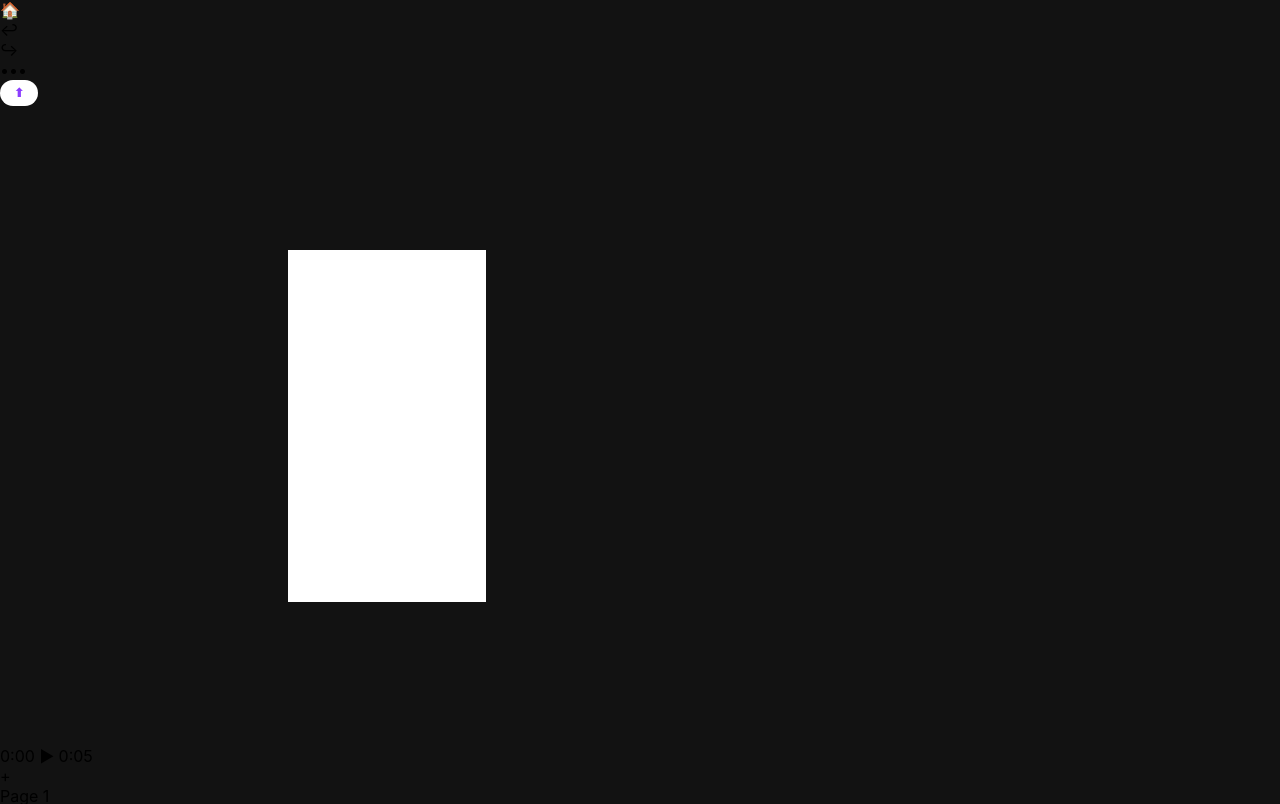
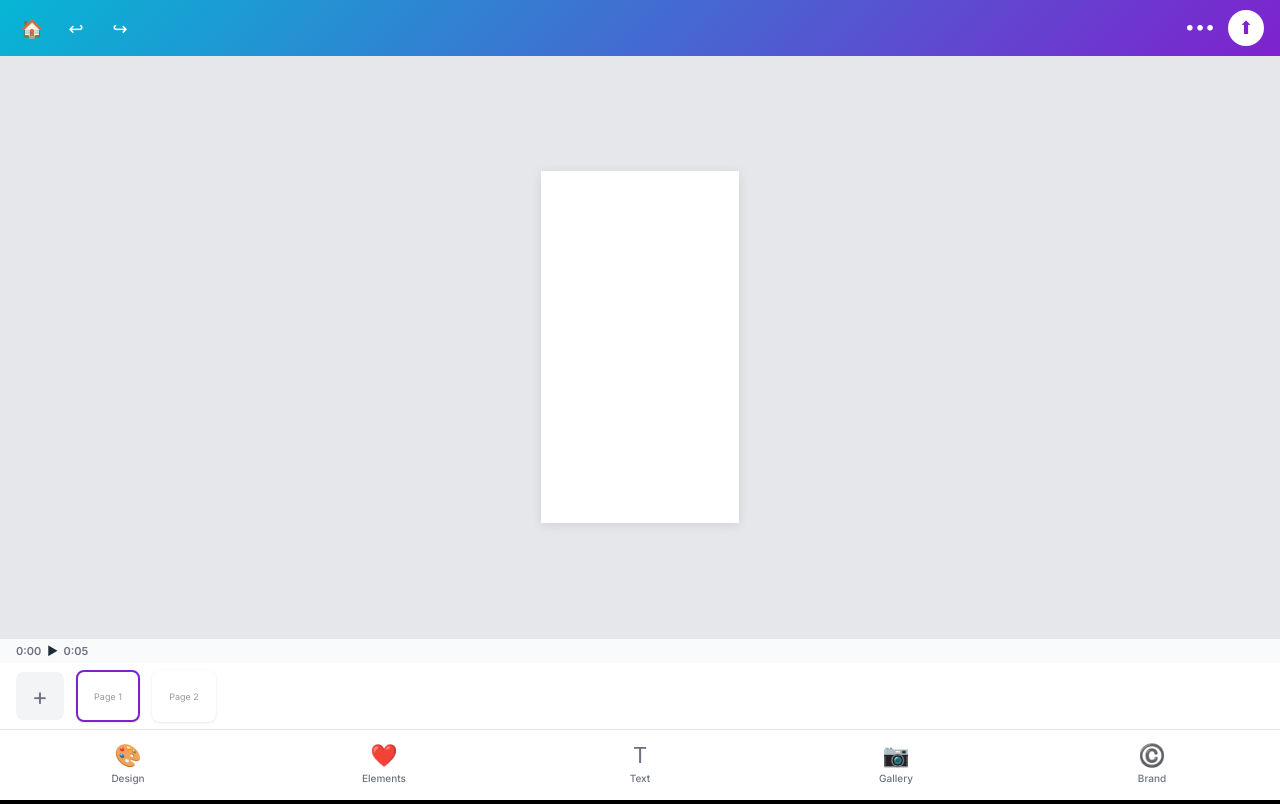
Before and after one commit to AKERA9/aknikki, a React (Create React App) app: page / in a window 1280 px wide. Shown: the top 804 px of the page. Built offline with nearby package versions, Linux system fonts and the light colour scheme.

Commit message:
Update App.css

```diff
--- a/src/App.css
+++ b/src/App.css
@@ -1,64 +1,206 @@
-:root { --purple: #8b3dff; --bg: #f2f3f5; --white: #fff; }
-body { margin: 0; font-family: 'Inter', sans-serif; background: #121212; overflow: hidden; }
+@import url('https://fonts.googleapis.com/css2?family=Inter:wght@400;500;600;700&display=swap');
 
-/* Main Mobile Container */
-.mobile-layout { display: flex; flex-direction: column; height: 100vh; background: #f4f6f8; position: relative; }
+:root {
+  --primary: #7E22CE; /* Canva Purple-ish */
+  --bg: #F3F4F6;
+  --panel-bg: #FFFFFF;
+  --text-main: #1F2937;
+  --text-light: #6B7280;
+}
+
+body { margin: 0; font-family: 'Inter', sans-serif; background: #000; overflow: hidden; }
+
+/* Main Layout - Flex Column */
+.mobile-app {
+  display: flex;
+  flex-direction: column;
+  height: 100vh;
+  background: var(--bg);
+  position: relative;
+}
 
 /* 1. Header */
-.mobile-header { height: 50px; background: linear-gradient(90deg, #7b2cbf, #9d4edd); display: flex; align-items: center; padding: 0 15px; color: white; justify-content: space-between; z-index: 10; box-shadow: 0 2px 10px rgba(0,0,0,0.1); }
-.home-btn { font-size: 20px; }
-.app-title { font-weight: 700; font-size: 16px; }
-.export-pill { background: white; color: var(--purple); border: none; padding: 6px 14px; border-radius: 20px; font-weight: 700; font-size: 12px; cursor: pointer; }
+.app-header {
+  height: 56px;
+  background: linear-gradient(135deg, #06B6D4, #7E22CE);
+  display: flex;
+  justify-content: space-between;
+  align-items: center;
+  padding: 0 16px;
+  color: white;
+  z-index: 20;
+}
+.header-left, .header-right { display: flex; gap: 12px; }
+.round-btn {
+  width: 32px; height: 32px;
+  display: flex; align-items: center; justify-content: center;
+  font-size: 18px; cursor: pointer;
+  border-radius: 50%;
+  transition: background 0.2s;
+}
+.round-btn:active { background: rgba(255,255,255,0.2); }
+.export-pill {
+  width: 36px; height: 36px;
+  border-radius: 50%;
+  border: none;
+  background: white;
+  color: var(--primary);
+  font-size: 18px;
+  display: flex; align-items: center; justify-content: center;
+}
 
-/* 2. Workspace */
-.mobile-workspace { flex: 1; display: flex; justify-content: center; align-items: center; overflow: hidden; background: #ebedf0; position: relative; }
-.canvas-frame { box-shadow: 0 0 30px rgba(0,0,0,0.1); transition: transform 0.2s; background: white; }
+/* 2. Workspace (Canvas) */
+.workspace {
+  flex: 1;
+  display: flex;
+  justify-content: center;
+  align-items: center;
+  overflow: hidden;
+  background: #E5E7EB; /* Light Gray canvas bg */
+}
+.canvas-shadow-box {
+  background: white;
+  box-shadow: 0 4px 20px rgba(0,0,0,0.1);
+  transition: transform 0.2s;
+}
 
-/* 3. Timeline (Above Menu) */
-.mobile-timeline { height: 100px; background: white; border-top: 1px solid #ddd; display: flex; flex-direction: column; z-index: 20; }
-.timeline-info { height: 30px; display: flex; align-items: center; padding: 0 10px; gap: 10px; border-bottom: 1px solid #f0f0f0; background: #fafafa; }
-.play-circle { width: 24px; height: 24px; background: #333; color: white; border-radius: 50%; display: flex; align-items: center; justify-content: center; font-size: 10px; }
-.add-clip-btn { width: 24px; height: 24px; background: #ddd; border: none; border-radius: 4px; font-weight: bold; }
+/* 3. Timeline Strip */
+.timeline-strip {
+  height: 90px;
+  background: var(--panel-bg);
+  border-top: 1px solid #E5E7EB;
+  display: flex;
+  flex-direction: column;
+  z-index: 10;
+}
+.timer {
+  height: 24px;
+  display: flex;
+  align-items: center;
+  padding-left: 16px;
+  font-size: 11px;
+  font-weight: 600;
+  color: var(--text-light);
+  background: #F9FAFB;
+}
+.play-triangle { margin: 0 6px; color: var(--text-main); }
 
-.timeline-scroller { flex: 1; display: flex; align-items: center; gap: 8px; overflow-x: auto; padding: 0 10px; }
-.clip-card { width: 60px; height: 50px; background: #eee; border-radius: 6px; position: relative; border: 2px solid transparent; flex-shrink: 0; display: flex; align-items: center; justify-content: center; font-size: 20px; }
-.clip-card.active { border-color: var(--purple); background: #f3e5f5; }
-.clip-handle { width: 6px; height: 100%; background: white; position: absolute; top: 0; border: 1px solid #ddd; border-radius: 2px; }
-.clip-handle.left { left: -3px; } .clip-handle.right { right: -3px; }
+.timeline-content {
+  flex: 1;
+  display: flex;
+  align-items: center;
+  gap: 12px;
+  padding: 0 16px;
+  overflow-x: auto;
+}
+.timeline-add {
+  width: 48px; height: 48px;
+  background: #F3F4F6;
+  border-radius: 8px;
+  display: flex; align-items: center; justify-content: center;
+  font-size: 24px; color: var(--text-light);
+  flex-shrink: 0;
+}
+.frame-thumb {
+  width: 60px; height: 48px;
+  background: white;
+  border: 2px solid transparent;
+  border-radius: 8px;
+  display: flex; align-items: center; justify-content: center;
+  flex-shrink: 0;
+  box-shadow: 0 1px 3px rgba(0,0,0,0.1);
+}
+.frame-thumb.active { border-color: var(--primary); }
+.thumb-content { font-size: 9px; color: #999; }
 
-/* 4. Bottom Nav (Scrollable) */
-.bottom-nav { height: 65px; background: white; border-top: 1px solid #ddd; z-index: 30; }
-.nav-scroll-container { display: flex; overflow-x: auto; height: 100%; align-items: center; padding: 0 10px; gap: 5px; scrollbar-width: none; }
-.nav-scroll-container::-webkit-scrollbar { display: none; }
+/* 4. Bottom Tabs */
+.bottom-tabs {
+  height: 65px;
+  background: var(--panel-bg);
+  border-top: 1px solid #E5E7EB;
+  display: flex;
+  justify-content: space-around;
+  align-items: center;
+  padding-bottom: 5px; /* for safe area */
+  z-index: 30;
+}
+.tab-item {
+  display: flex;
+  flex-direction: column;
+  align-items: center;
+  gap: 4px;
+  cursor: pointer;
+  color: var(--text-light);
+  width: 60px;
+}
+.tab-icon { font-size: 22px; }
+.tab-item span { font-size: 10px; font-weight: 500; }
+.tab-item:active { transform: scale(0.95); color: var(--primary); }
 
-.nav-item { min-width: 65px; display: flex; flex-direction: column; align-items: center; justify-content: center; opacity: 0.7; transition: 0.2s; cursor: pointer; }
-.nav-item.active { opacity: 1; color: var(--purple); }
-.nav-icon { font-size: 22px; margin-bottom: 2px; }
-.nav-item span { font-size: 10px; font-weight: 500; }
-
-/* 5. Bottom Sheet (Overlay Animation) */
-.bottom-sheet-overlay { position: fixed; top: 0; left: 0; right: 0; bottom: 0; background: rgba(0,0,0,0.3); z-index: 100; display: flex; align-items: flex-end; }
-.bottom-sheet { width: 100%; height: 85vh; background: white; border-radius: 20px 20px 0 0; display: flex; flex-direction: column; animation: slideUp 0.3s cubic-bezier(0.16, 1, 0.3, 1); box-shadow: 0 -10px 40px rgba(0,0,0,0.2); }
-
+/* 5. Sheet Modal (The Magic) */
+.sheet-container {
+  position: absolute;
+  top: 0; left: 0; right: 0; bottom: 0;
+  z-index: 100;
+  display: flex;
+  flex-direction: column;
+  justify-content: flex-end;
+}
+.sheet-backdrop {
+  flex: 1;
+  background: transparent; /* Canva doesn't dim much, keeps context */
+}
+.sheet-modal {
+  height: 60%;
+  background: white;
+  border-radius: 20px 20px 0 0;
+  box-shadow: 0 -4px 25px rgba(0,0,0,0.15);
+  display: flex;
+  flex-direction: column;
+  animation: slideUp 0.3s cubic-bezier(0.16, 1, 0.3, 1);
+  overflow: hidden;
+}
 @keyframes slideUp { from { transform: translateY(100%); } to { transform: translateY(0); } }
 
-.sheet-header { padding: 10px 20px; display: flex; flex-direction: column; align-items: center; gap: 10px; border-bottom: 1px solid #f0f0f0; }
-.drag-pill { width: 40px; height: 4px; background: #ddd; border-radius: 4px; }
-.search-bar { width: 100%; background: #f4f6f8; padding: 10px; border-radius: 8px; display: flex; gap: 8px; align-items: center; }
-.search-bar input { border: none; background: transparent; outline: none; width: 100%; font-size: 14px; }
+.sheet-drag-handle {
+  width: 40px; height: 4px;
+  background: #E5E7EB;
+  border-radius: 2px;
+  margin: 10px auto;
+}
+.sheet-search {
+  margin: 0 16px 16px 16px;
+  background: var(--bg);
+  padding: 10px 14px;
+  border-radius: 8px;
+  display: flex; gap: 8px;
+  align-items: center;
+}
+.sheet-search input { border: none; background: transparent; outline: none; width: 100%; font-size: 14px; }
+.sheet-body { flex: 1; overflow-y: auto; padding: 0 16px 20px 16px; }
 
-.sheet-content { flex: 1; overflow-y: auto; padding: 20px; }
-.grid-2 { display: grid; grid-template-columns: 1fr 1fr; gap: 15px; }
-.grid-2 img { width: 100%; border-radius: 8px; border: 1px solid #eee; }
+.section-title { font-size: 13px; font-weight: 700; margin: 15px 0 10px 0; color: var(--text-main); }
+.grid-row { display: flex; gap: 12px; overflow-x: auto; padding-bottom: 5px; }
+.grid-item { width: 80px; height: 80px; border-radius: 8px; border: 1px solid #eee; object-fit: contain; padding: 5px; }
 
-.text-options { display: flex; flex-direction: column; gap: 10px; }
-.text-btn { padding: 15px; background: #eee; border: none; border-radius: 8px; text-align: left; font-weight: bold; }
-.text-btn.big { font-size: 24px; } .text-btn.small { font-size: 16px; font-weight: normal; }
+.shape-box { width: 60px; height: 60px; background: #ddd; margin-right: 10px; }
+.shape-box.circle { border-radius: 50%; }
+.shape-box.square { border-radius: 4px; }
 
-/* Context Menu */
-.action-menu-overlay { position: fixed; bottom: 70px; left: 0; right: 0; display: flex; justify-content: center; z-index: 90; }
-.action-menu { background: white; padding: 10px 20px; border-radius: 50px; box-shadow: 0 5px 20px rgba(0,0,0,0.2); display: flex; gap: 20px; align-items: center; border: 1px solid #eee; }
-.menu-item { display: flex; flex-direction: column; align-items: center; cursor: pointer; }
-.menu-item span { font-size: 20px; }
-.menu-item small { font-size: 9px; margin-top: 2px; }
-.menu-item.delete { color: red; }
+.text-stack { display: flex; flex-direction: column; gap: 12px; }
+.add-heading-btn { padding: 16px; background: #F3F4F6; border: none; border-radius: 8px; font-size: 20px; font-weight: 800; text-align: left; color: var(--text-main); }
+.add-sub-btn { padding: 12px; background: #F3F4F6; border: none; border-radius: 8px; font-size: 16px; font-weight: 600; text-align: left; color: var(--text-main); }
+.add-body-btn { padding: 10px; background: #F3F4F6; border: none; border-radius: 8px; font-size: 14px; font-weight: 400; text-align: left; color: var(--text-main); }
+
+/* 6. Context Menu (Bottom Action) */
+.context-menu-overlay { position: absolute; inset: 0; z-index: 200; display: flex; flex-direction: column; justify-content: flex-end; }
+.context-menu { background: white; border-radius: 20px 20px 0 0; padding: 10px 16px 30px 16px; box-shadow: 0 -4px 20px rgba(0,0,0,0.1); }
+.drag-handle { width: 40px; height: 4px; background: #E5E7EB; border-radius: 2px; margin: 8px auto 20px auto; }
+.menu-items-row { display: flex; justify-content: space-around; margin-bottom: 20px; padding-bottom: 20px; border-bottom: 1px solid #f0f0f0; }
+.c-item { display: flex; flex-direction: column; align-items: center; gap: 5px; color: var(--text-main); cursor: pointer; }
+.c-icon { width: 44px; height: 44px; border-radius: 50%; background: #F3F4F6; display: flex; align-items: center; justify-content: center; font-size: 20px; }
+.c-item span { font-size: 11px; }
+.c-item.delete .c-icon { background: #FEE2E2; color: red; }
+
+.menu-list { display: flex; flex-direction: column; gap: 15px; }
+.list-item { display: flex; gap: 12px; align-items: center; font-size: 14px; font-weight: 500; }
```
